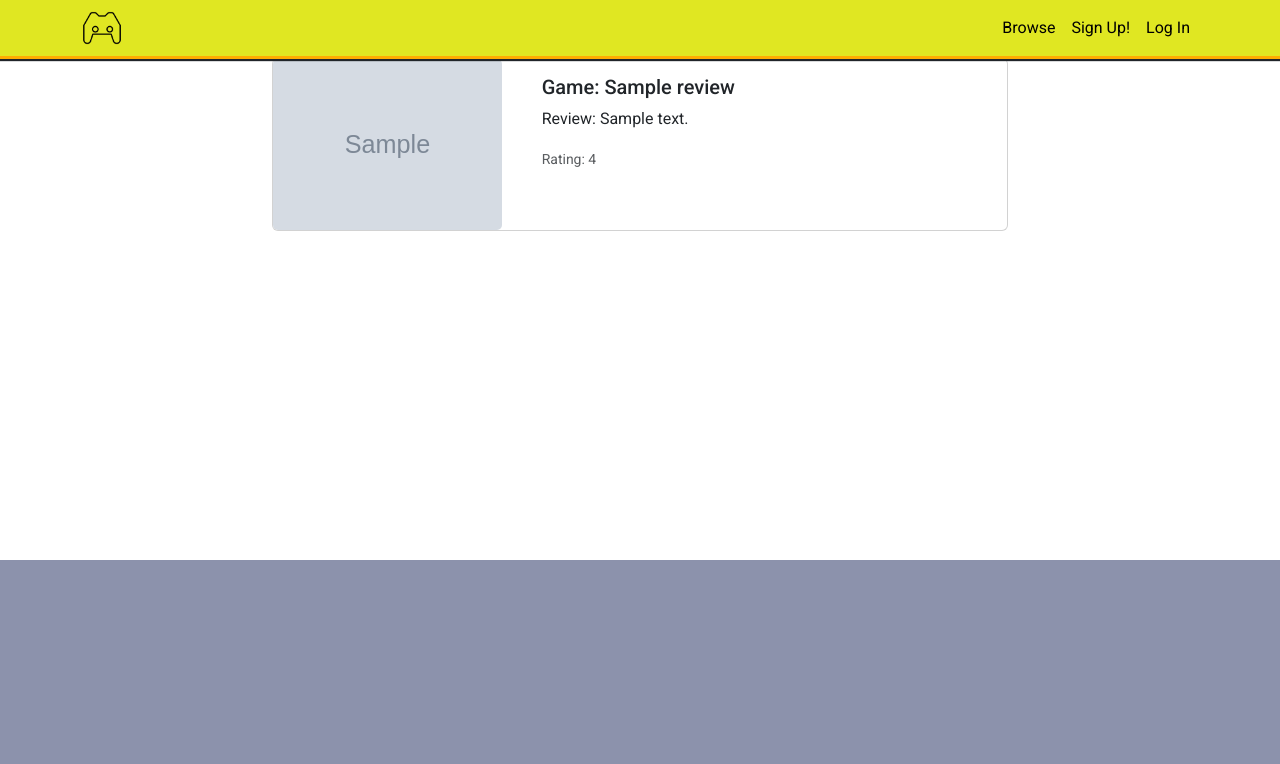
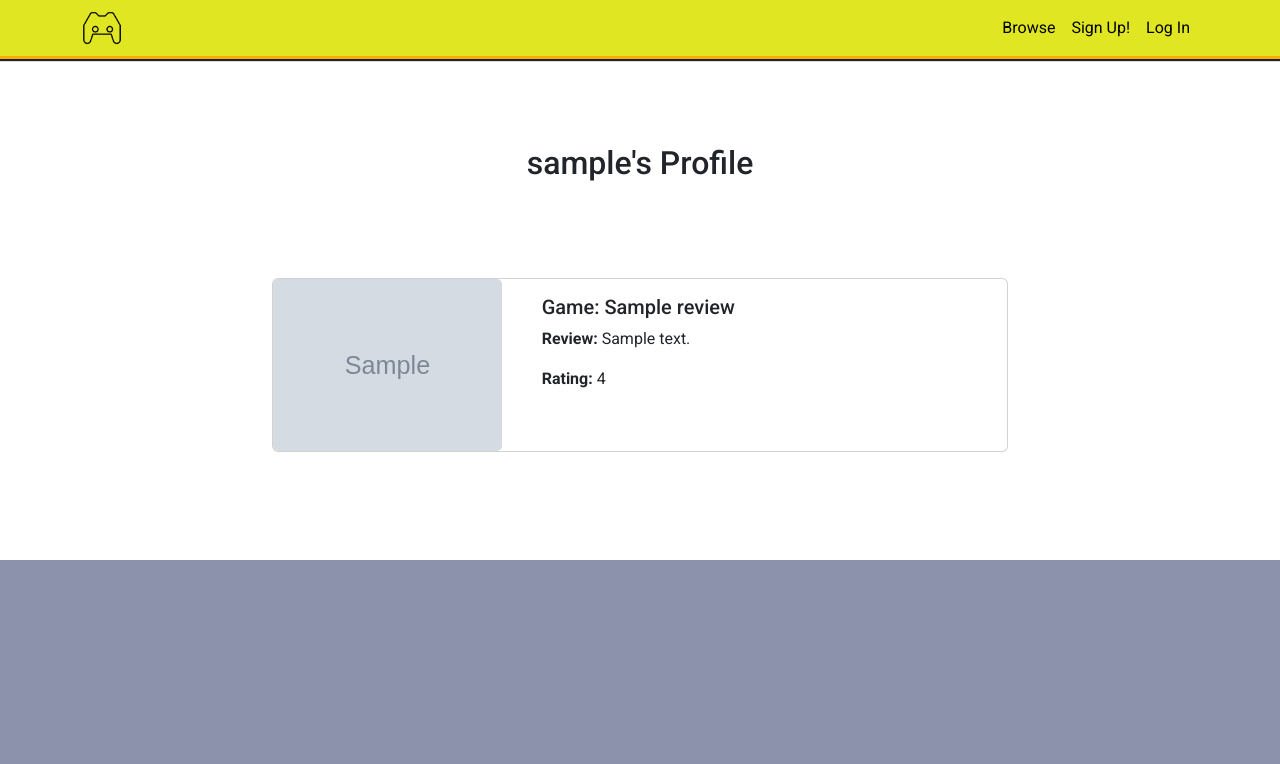
Before and after one commit to anthonyradose/gamesay_milestone_project3, a Python web app: template templates/profile.html in a window 1280 px wide. Shown: the top 764 px of the page. Run offline with Jinja, Linux system fonts and the light colour scheme; the template is opened without the code that fills it: most values are stand-ins (such as "Sample title", 1, 10 or a date in 2020); grey boxes marked "Sample" are stand-in pictures.

Commit message:
Update styling and structure of profile template

```diff
--- a/templates/profile.html
+++ b/templates/profile.html
@@ -2,23 +2,39 @@
 {% block content %}
 
 <div class="container min-vh-100">
-    <div class="row justify-content-center">
+    <div class="row justify-content-center my-5 py-5">
         <div class="col-md-8">
-            <h3 class="text-center text-primary mb-4">
-                {{ username }}'s Profile
-            </h3>
+            <div class="container justify-content-center my-5">
+                <h2 class="text-center mb-5 pb-5">{{ username }}'s Profile</h2>
+            </div>
             <div class="card-deck">
                 {% for review in user_reviews %}
                 <div class="card mb-4">
                     <div class="row no-gutters">
-                        <div class="col-md-4">
+                        <div class="col-lg-4">
                             <img src="{{ review.background_image }}" class="card-img" alt="{{ review.name }}">
                         </div>
-                        <div class="col-md-8">
+                        <div class="col-lg-8">
                             <div class="card-body">
                                 <h5 class="card-title">Game: {{ review.name }}</h5>
-                                <p class="card-text">Review: {{ review.review }}</p>
-                                <p class="card-text"><small class="text-muted">Rating: {{ review.rating }}</small></p>
+                                <p class="card-text d-inline"><strong>Review:</strong> {% set review_words = review.review | striptags %}
+                                    {% set word_count = review_words | length %}
+                                    {% if word_count > 50 %}
+                                    {% set visible_review = review_words[:50] %}
+                                    {% set hidden_review = review_words[50:] %}
+                                <p class="d-inline">{{ visible_review }}<span class="collapse" id="collapseReview">{{
+                                        hidden_review }}</span></p>
+                                <button class="btn" id="reviewBtn" type="button" data-bs-toggle="collapse"
+                                    data-bs-target="#collapseReview" aria-expanded="false"
+                                    aria-controls="collapseReview">
+                                    <span class="read-more">... <i class="bi bi-caret-down-fill"></i></span>
+                                    <span class="read-less"><i class="bi bi-caret-up-fill"></i></span>
+                                </button>
+                                {% else %}
+                                <p class="d-inline">{{ review.review }}</p>
+                                {% endif %}
+                                </p>
+                                <p class="card-text"><strong>Rating:</strong><span> {{ review.rating }}</span></p>
                                 {% if current_username == username %}
                                 <button type="button" class="btn btn-primary" data-bs-toggle="modal"
                                     data-bs-target="#editModal_{{ review._id }}" class=" btn btn-primary">Edit</button>
@@ -74,7 +90,7 @@
                                             <div class="modal-body">
                                                 <form method="post"
                                                     action="{{ url_for('delete_review', review_id=review._id) }}">
-                                                    <button type="submit" class="btn btn-secondary">Yes</button>
+                                                    <button type="submit" class="btn btn-primary">Yes</button>
                                                     <button type="button" class="btn btn-danger"
                                                         data-bs-dismiss="modal">No</button>
                                                 </form>
@@ -91,8 +107,7 @@
             </div>
             {% if current_username == username %}
             <!-- Delete Account Button -->
-            <button type="button" class="btn btn-danger" data-bs-toggle="modal"
-                data-bs-target="#deleteAccountModal">
+            <button type="button" class="btn btn-danger" data-bs-toggle="modal" data-bs-target="#deleteAccountModal">
                 Delete Account
             </button>
 
@@ -103,8 +118,7 @@
                     <div class="modal-content">
                         <div class="modal-header">
                             <h5 class="modal-title" id="deleteAccountModalLabel">Delete Account</h5>
-                            <button type="button" class="btn-close" data-bs-dismiss="modal"
-                                aria-label="Close"></button>
+                            <button type="button" class="btn-close" data-bs-dismiss="modal" aria-label="Close"></button>
                         </div>
                         <div class="modal-body">
                             Are you sure you want to delete your account? This action cannot be undone.
@@ -112,8 +126,7 @@
                         <div class="modal-footer">
                             <form action="{{ url_for('delete_account') }}" method="post">
                                 <button type="submit" class="btn btn-danger">Delete</button>
-                                <button type="button" class="btn btn-secondary"
-                                    data-bs-dismiss="modal">Cancel</button>
+                                <button type="button" class="btn btn-secondary" data-bs-dismiss="modal">Cancel</button>
                             </form>
                         </div>
                     </div>
```
Also changed, not shown: static/css/style.css (+23 -23 lines).
